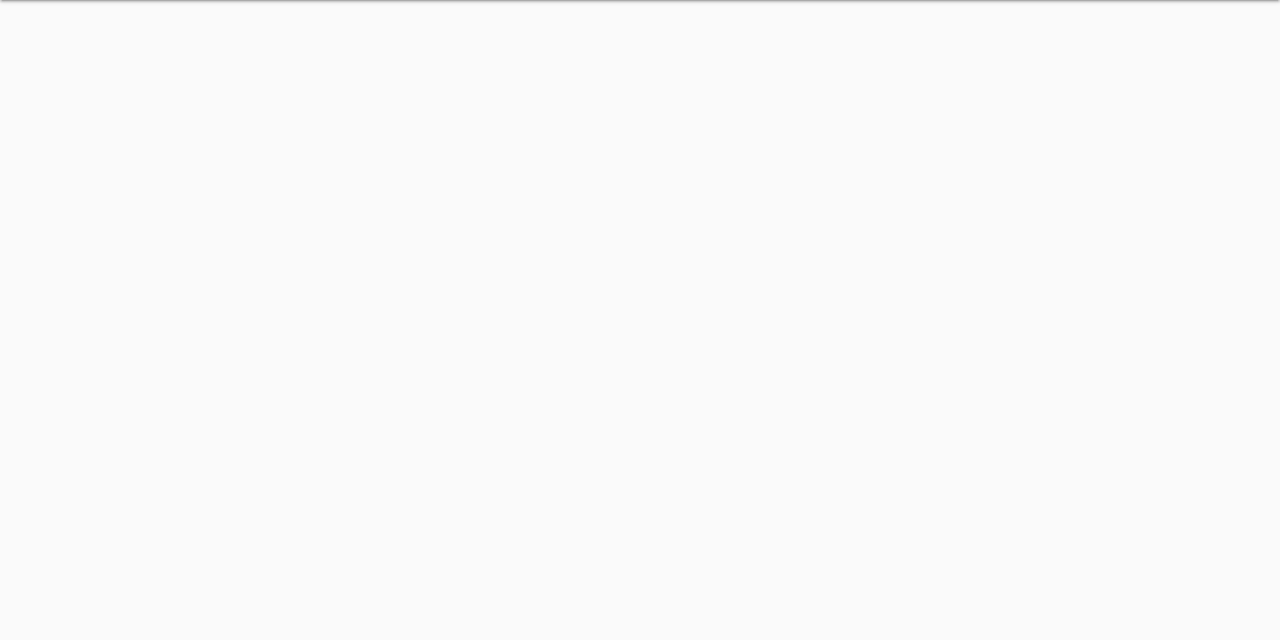
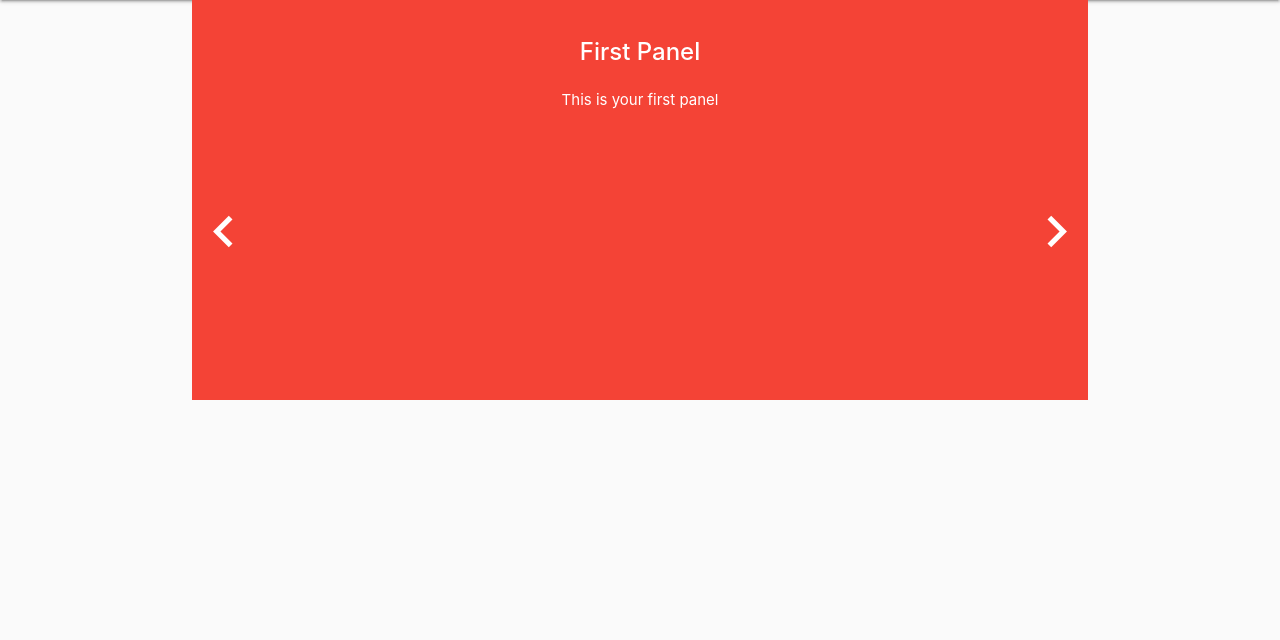
Before and after one commit to ClimenteA/chirieshare-draft, a Django app: page /detalii-anunt/1/ in a window 1280 px wide. Shown: the part 64-704 px from the top of the page. Run offline with Django 3.2, Linux system fonts and the light colour scheme; tables that the repository leaves empty hold one stand-in row (values such as "Sample post"); some libraries are stand-ins or nearby versions.

Commit message:
anunruri carousel

```diff
--- a/anunturi/templates/anunturi/anunt.html
+++ b/anunturi/templates/anunturi/anunt.html
@@ -1,8 +1,40 @@
 {% extends "base.html" %}
 {% load static %}
 
+{% block content %}
 
-{% block content %}
+
+<div id="carouselContainer" class="container">
+    <div class="carousel carousel-slider center " data-indicators="true">
+        <div class="carousel-fixed-item center middle-indicator">
+            <div class="left">
+                <a href="#carouselContainer" onclick="movePrevCarousel()" class="middle-indicator-text waves-effect waves-light content-indicator"><i
+                        class="material-icons left  middle-indicator-text">chevron_left</i></a>
+            </div>
+
+            <div class="right">
+                <a href="#carouselContainer" onclick="moveNextCarousel()" class="middle-indicator-text waves-effect waves-light content-indicator"><i
+                        class="material-icons right middle-indicator-text">chevron_right</i></a>
+            </div>
+        </div>
+        <div class="carousel-item red white-text" href="#one!">
+            <h2>First Panel</h2>
+            <p class="white-text">This is your first panel</p>
+        </div>
+        <div class="carousel-item amber white-text" href="#two!">
+            <h2>Second Panel</h2>
+            <p class="white-text">This is your second panel</p>
+        </div>
+        <div class="carousel-item green white-text" href="#three!">
+            <h2>Third Panel</h2>
+            <p class="white-text">This is your third panel</p>
+        </div>
+        <div class="carousel-item blue white-text" href="#four!">
+            <h2>Fourth Panel</h2>
+            <p class="white-text">This is your fourth panel</p>
+        </div>
+    </div>
+</div>
 
 
 
@@ -19,21 +51,92 @@
 
 
 
+<style>
+
+@font-face {
+    font-family: 'Material Icons';
+    font-style: normal;
+    font-weight: 400;
+    src: local('Material Icons'), local('MaterialIcons-Regular'), url(https://fonts.gstatic.com/s/materialicons/v18/2fcrYFNaTjcS6g4U3t-Y5ZjZjT5FdEJ140U2DJYC3mY.woff2) format('woff2');
+}
+
+.material-icons {
+    font-family: 'Material Icons';
+    font-weight: normal;
+    font-style: normal;
+    font-size: 24px;
+    line-height: 1;
+    letter-spacing: normal;
+    text-transform: none;
+    display: inline-block;
+    white-space: nowrap;
+    word-wrap: normal;
+    direction: ltr;
+    -moz-font-feature-settings: 'liga';
+    -moz-osx-font-smoothing: grayscale;
+}
+
+.middle-indicator {
+    position: absolute;
+    top: 50%;
+}
+
+.middle-indicator-text {
+    font-size: 4.2rem;
+}
+
+a.middle-indicator-text {
+    color: white !important;
+}
+
+.content-indicator {
+    width: 64px;
+    height: 64px;
+    background: none;
+    -moz-border-radius: 50px;
+    -webkit-border-radius: 50px;
+    border-radius: 50px;
+}
+
+.indicators {
+    visibility: hidden;
+ }
+
+
+</style>
 
 
 
 
-
-
-
-
-
-
-
+<script src="{% static 'materialize.js' %}"></script>
 
 <script>
 // Specific scripts for current app
 "use strict";
+
+
+document.addEventListener('DOMContentLoaded', () => {
+    var carouselElems = document.querySelector('.carousel.carousel-slider');
+    var carouselInstance = M.Carousel.init(carouselElems, {
+            fullWidth: true,
+            indicators: true
+        });
+}, false);
+
+
+function moveNextCarousel() {
+    var elems = document.querySelector('.carousel.carousel-slider');
+    var moveRight = M.Carousel.getInstance(elems);
+    moveRight.next(1);
+}
+
+
+function movePrevCarousel() {
+    var elems = document.querySelector('.carousel.carousel-slider');
+    var moveLeft = M.Carousel.getInstance(elems);
+    moveLeft.prev(1);
+}
+
 
 // Split facilitati into individual chips
 
--- a/base_static/scripts.js
+++ /dev/null
@@ -1,30 +0,0 @@
-"use-strict";
-M.AutoInit();
-
-// Show loading circle while page is loading
-document.body.onload = () => {
-    document.body.classList.add("grey");
-    document.body.classList.add("lighten-5");
-    document.body.style.overflow = "auto";
-    document.getElementById("loading").className = "grey lighten-5 none";
-}
-
-// Back to top button handler
-// When the user scrolls down 20px from the top of the document, show the button
-window.onscroll = function() {scrollFunction()};
-
-function scrollFunction() {
-    if (document.body.scrollTop > 20 || document.documentElement.scrollTop > 20) {
-    document.getElementById("up").style.display = "block";
-    } else {
-    document.getElementById("up").style.display = "none";
-    }
-}
-
-// When the user clicks on the button, scroll to the top of the document
-function topFunction() {
-    document.body.scrollTop = 0;
-    document.documentElement.scrollTop = 0;
-}
-
-document.getElementById("up").addEventListener("click", topFunction);
--- a/base_templates/base.html
+++ b/base_templates/base.html
@@ -156,9 +156,43 @@
 
 
 <script src="{% static 'materialize.js' %}"></script>
+
+<script>
+
+"use-strict";
+M.AutoInit();
+
+// Show loading circle while page is loading
+document.body.onload = () => {
+    document.body.classList.add("grey");
+    document.body.classList.add("lighten-5");
+    document.body.style.overflow = "auto";
+    document.getElementById("loading").className = "grey lighten-5 none";
+}
+
+// Back to top button handler
+// When the user scrolls down 20px from the top of the document, show the button
+window.onscroll = function() {scrollFunction()};
+
+function scrollFunction() {
+    if (document.body.scrollTop > 20 || document.documentElement.scrollTop > 20) {
+    document.getElementById("up").style.display = "block";
+    } else {
+    document.getElementById("up").style.display = "none";
+    }
+}
+
+// When the user clicks on the button, scroll to the top of the document
+function topFunction() {
+    document.body.scrollTop = 0;
+    document.documentElement.scrollTop = 0;
+}
+
+document.getElementById("up").addEventListener("click", topFunction);
+
+</script>
+
 <script src="{% static 'mithril.js' %}"></script>
-<script src="{% static 'scripts.js' %}"></script>
-
 
 
 <!-- Show a toast for the requested info -->
```
